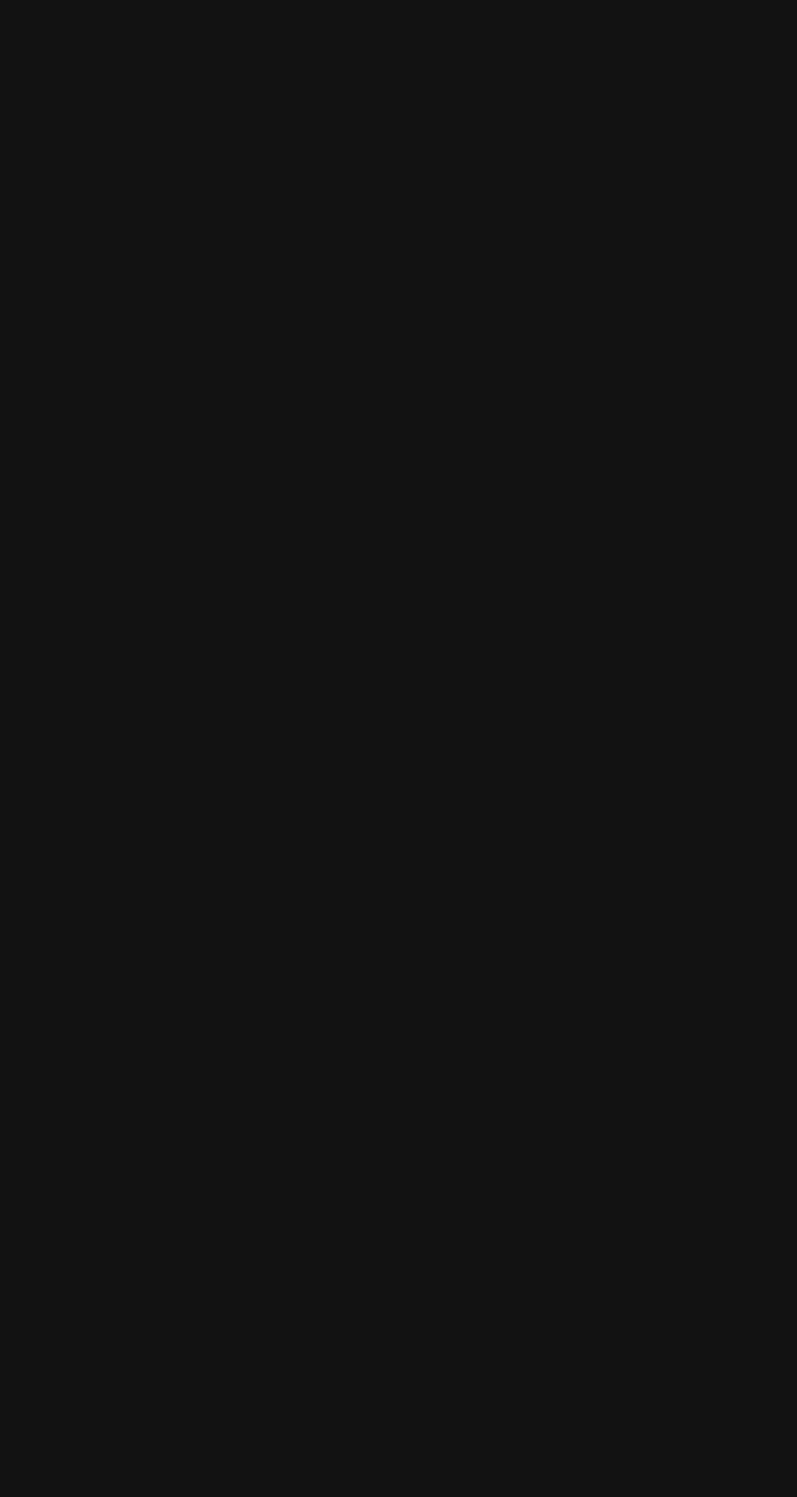
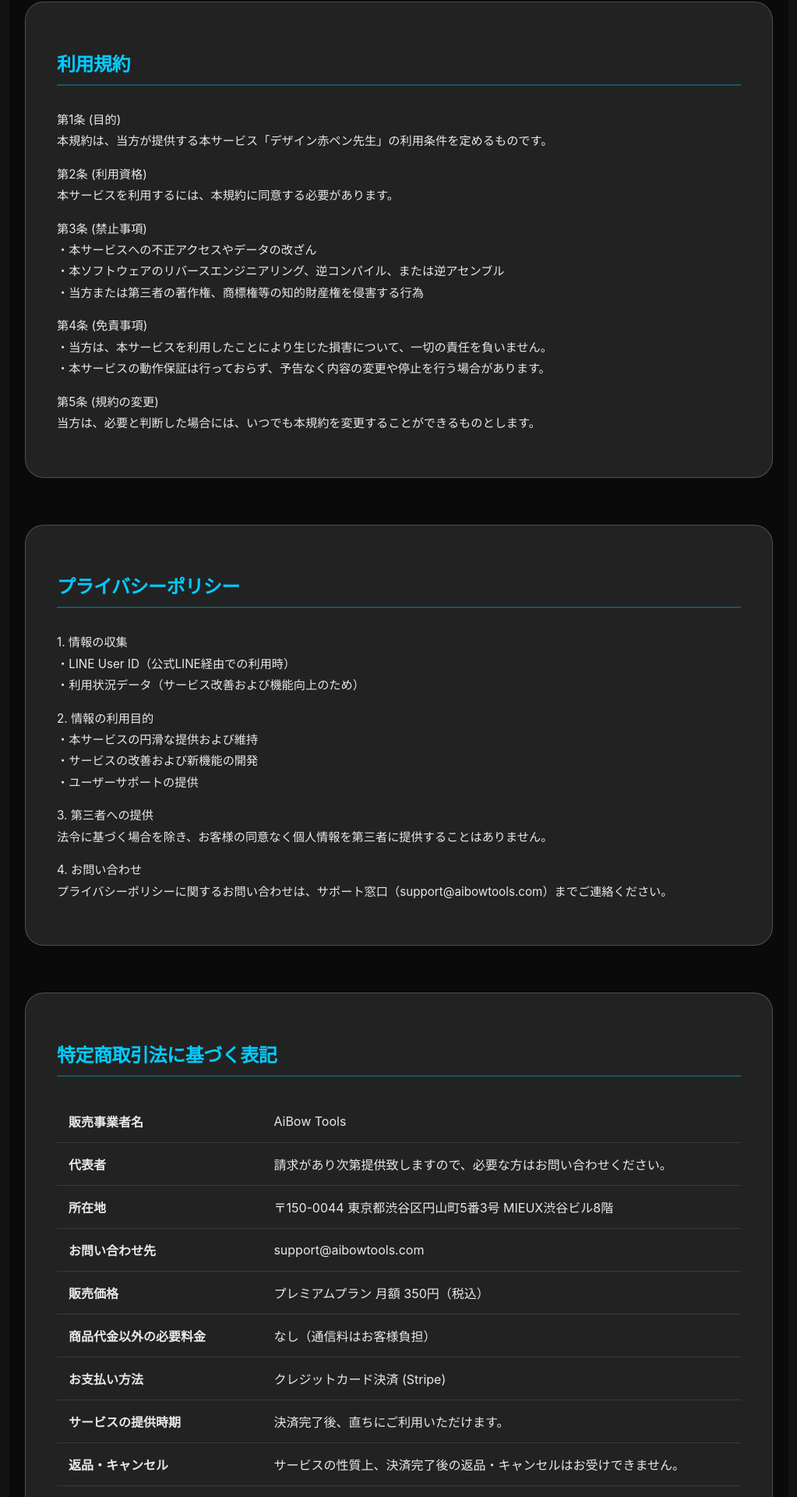
Before and after one commit to aibowtools2/design-red-pen-mentor-fixed, a React (Vite) app in the folder frontend/: page /legal in a window 1280 px wide. Before the commit this address had no page. Shown: the part 242-2162 px from the top of the page at 78% size, without its empty margins (128-1151 px from the left). Before the commit the page ends 800 px from the top, so only its background shows below. Built offline with nearby package versions, Linux system fonts and the light colour scheme; no server answers.

Commit message:
Fix: Analysis source image display and add Legal/Privacy/Terms pages to footer

```diff
--- a/frontend/src/App.jsx
+++ b/frontend/src/App.jsx
@@ -1,6 +1,7 @@
 import { BrowserRouter as Router, Routes, Route } from 'react-router-dom';
 import Home from './Home';
 import Upgrade from './Upgrade';
+import Legal from './Legal';
 import './App.css';
 
 function App() {
@@ -9,6 +10,9 @@ function App() {
       <Routes>
         <Route path="/" element={<Home />} />
         <Route path="/upgrade" element={<Upgrade />} />
+        <Route path="/privacy" element={<Legal />} />
+        <Route path="/terms" element={<Legal />} />
+        <Route path="/legal" element={<Legal />} />
       </Routes>
     </Router>
   );
--- a/frontend/src/Home.jsx
+++ b/frontend/src/Home.jsx
@@ -55,6 +55,13 @@ const compressImage = async (file) => {
 
     reader.readAsDataURL(file);
   });
+};
+
+const API_URL = import.meta.env.VITE_API_URL || 'https://design-red-pen-mentor.onrender.com';
+// Fallback for local dev
+const getEffectiveApiUrl = () => {
+  if (window.location.hostname === 'localhost') return 'http://localhost:8000';
+  return API_URL;
 };
 
 function Home() {
@@ -126,14 +133,7 @@ function Home() {
 
   // Improved Polling Logic with Loop
   const performAnalysis = async (formData) => {
-    let apiUrl = import.meta.env.VITE_API_URL || 'http://localhost:8000';
-
-    // Safety check for production: if we are on the production domain but apiUrl is localhost,
-    // it means environment variables aren't set correctly in Vercel.
-    // Fallback to the known production Render URL.
-    if (window.location.hostname !== 'localhost' && apiUrl.includes('localhost')) {
-      apiUrl = 'https://design-red-pen-mentor.onrender.com';
-    }
+    const apiUrl = getEffectiveApiUrl();
 
     // Submit
     const res = await fetch(`${apiUrl}/analyze`, { method: 'POST', body: formData });
@@ -425,7 +425,7 @@ function Home() {
           <div className="left-col">
             <div className="image-preview card">
               {analysis.source_image ? (
-                <img src={`${import.meta.env.VITE_API_URL || 'http://localhost:8000'}/uploads/${analysis.source_image}`} alt="Analysis Source" />
+                <img src={`${getEffectiveApiUrl()}/uploads/${analysis.source_image}`} alt="Analysis Source" />
               ) : (
                 <div style={{ padding: '20px', textAlign: 'center' }}>Image Source Not Found</div>
               )}
@@ -570,7 +570,18 @@ function Home() {
         )}
       </div>
 
-
+      <footer className="footer" style={{ marginTop: '50px', padding: '40px 20px', borderTop: '1px solid rgba(255,255,255,0.1)', textAlign: 'center' }}>
+        <div style={{ marginBottom: '20px' }}>
+          <a href="/privacy" className="footer-link">プライバシーポリシー</a>
+          <span style={{ margin: '0 15px', color: 'rgba(255,255,255,0.3)' }}>|</span>
+          <a href="/terms" className="footer-link">利用規約</a>
+          <span style={{ margin: '0 15px', color: 'rgba(255,255,255,0.3)' }}>|</span>
+          <a href="/legal" className="footer-link">特定商取引法に基づく表記</a>
+        </div>
+        <p style={{ color: 'rgba(255,255,255,0.5)', fontSize: '0.9rem' }}>
+          &copy; {new Date().getFullYear()} AiBow Tools / AiBow Vision. All rights reserved.
+        </p>
+      </footer>
     </div>
   );
 }
--- /dev/null
+++ b/frontend/src/Legal.jsx
@@ -0,0 +1,123 @@
+import React, { useEffect } from 'react';
+import { useLocation, Link } from 'react-router-dom';
+
+const Legal = () => {
+    const { hash } = useLocation();
+
+    useEffect(() => {
+        if (hash) {
+            const element = document.getElementById(hash.replace('#', ''));
+            if (element) {
+                element.scrollIntoView({ behavior: 'smooth' });
+            }
+        } else {
+            window.scrollTo(0, 0);
+        }
+    }, [hash]);
+
+    const sectionStyle = {
+        marginBottom: '60px',
+        background: 'rgba(255, 255, 255, 0.1)',
+        padding: '40px',
+        borderRadius: '24px',
+        backdropFilter: 'blur(10px)',
+        border: '1px solid rgba(255, 255, 255, 0.2)',
+    };
+
+    const h2Style = {
+        color: '#00ccff',
+        marginBottom: '30px',
+        borderBottom: '2px solid rgba(0, 204, 255, 0.3)',
+        paddingBottom: '10px',
+    };
+
+    const pStyle = {
+        lineHeight: '1.8',
+        color: 'rgba(255, 255, 255, 0.9)',
+        marginBottom: '15px',
+        fontSize: '0.95rem'
+    };
+
+    return (
+        <div className="dashboard" style={{ padding: '60px 20px', maxWidth: '1000px', margin: '0 auto', minHeight: '100vh', background: '#0a0a0a' }}>
+            <header style={{ textAlign: 'center', marginBottom: '60px' }}>
+                <h1 className="title" style={{ fontSize: '2.5rem', marginBottom: '10px' }}>リーガル情報</h1>
+                <Link to="/" style={{ color: '#00ccff', textDecoration: 'none', fontWeight: 'bold' }}>
+                    ← ホームに戻る
+                </Link>
+            </header>
+
+            {/* 1. 利用規約 */}
+            <section id="terms" style={sectionStyle}>
+                <h2 style={h2Style}>利用規約</h2>
+                <div style={pStyle}>
+                    <p>第1条 (目的)<br />本規約は、当方が提供する本サービス「デザイン赤ペン先生」の利用条件を定めるものです。</p>
+                    <p>第2条 (利用資格)<br />本サービスを利用するには、本規約に同意する必要があります。</p>
+                    <p>第3条 (禁止事項)<br />
+                        ・本サービスへの不正アクセスやデータの改ざん<br />
+                        ・本ソフトウェアのリバースエンジニアリング、逆コンパイル、または逆アセンブル<br />
+                        ・当方または第三者の著作権、商標権等の知的財産権を侵害する行為
+                    </p>
+                    <p>第4条 (免責事項)<br />
+                        ・当方は、本サービスを利用したことにより生じた損害について、一切の責任を負いません。<br />
+                        ・本サービスの動作保証は行っておらず、予告なく内容の変更や停止を行う場合があります。
+                    </p>
+                    <p>第5条 (規約の変更)<br />当方は、必要と判断した場合には、いつでも本規約を変更することができるものとします。</p>
+                </div>
+            </section>
+
+            {/* 2. プライバシーポリシー */}
+            <section id="privacy" style={sectionStyle}>
+                <h2 style={h2Style}>プライバシーポリシー</h2>
+                <div style={pStyle}>
+                    <p>1. 情報の収集<br />
+                        ・LINE User ID（公式LINE経由での利用時）<br />
+                        ・利用状況データ（サービス改善および機能向上のため）
+                    </p>
+                    <p>2. 情報の利用目的<br />
+                        ・本サービスの円滑な提供および維持<br />
+                        ・サービスの改善および新機能の開発<br />
+                        ・ユーザーサポートの提供
+                    </p>
+                    <p>3. 第三者への提供<br />
+                        法令に基づく場合を除き、お客様の同意なく個人情報を第三者に提供することはありません。
+                    </p>
+                    <p>4. お問い合わせ<br />
+                        プライバシーポリシーに関するお問い合わせは、サポート窓口（support@aibowtools.com）までご連絡ください。
+                    </p>
+                </div>
+            </section>
+
+            {/* 3. 特定商取引法に基づく表記 */}
+            <section id="legal" style={sectionStyle}>
+                <h2 style={h2Style}>特定商取引法に基づく表記</h2>
+                <table style={{ width: '100%', borderCollapse: 'collapse', color: 'rgba(255, 255, 255, 0.9)' }}>
+                    <tbody>
+                        {[
+                            ['販売事業者名', 'AiBow Tools'],
+                            ['代表者', '請求があり次第提供致しますので、必要な方はお問い合わせください。'],
+                            ['所在地', '〒150-0044 東京都渋谷区円山町5番3号 MIEUX渋谷ビル8階'],
+                            ['お問い合わせ先', 'support@aibowtools.com'],
+                            ['販売価格', 'プレミアムプラン 月額 350円（税込）'],
+                            ['商品代金以外の必要料金', 'なし（通信料はお客様負担）'],
+                            ['お支払い方法', 'クレジットカード決済 (Stripe)'],
+                            ['サービスの提供時期', '決済完了後、直ちにご利用いただけます。'],
+                            ['返品・キャンセル', 'サービスの性質上、決済完了後の返品・キャンセルはお受けできません。']
+                        ].map(([label, value]) => (
+                            <tr key={label} style={{ borderBottom: '1px solid rgba(255,255,255,0.1)' }}>
+                                <td style={{ padding: '15px', fontWeight: 'bold', width: '30%' }}>{label}</td>
+                                <td style={{ padding: '15px' }}>{value}</td>
+                            </tr>
+                        ))}
+                    </tbody>
+                </table>
+            </section>
+
+            <footer style={{ textAlign: 'center', paddingBottom: '40px', color: 'rgba(255, 255, 255, 0.5)' }}>
+                <p>&copy; {new Date().getFullYear()} AiBow Tools</p>
+            </footer>
+        </div>
+    );
+};
+
+export default Legal;
```
